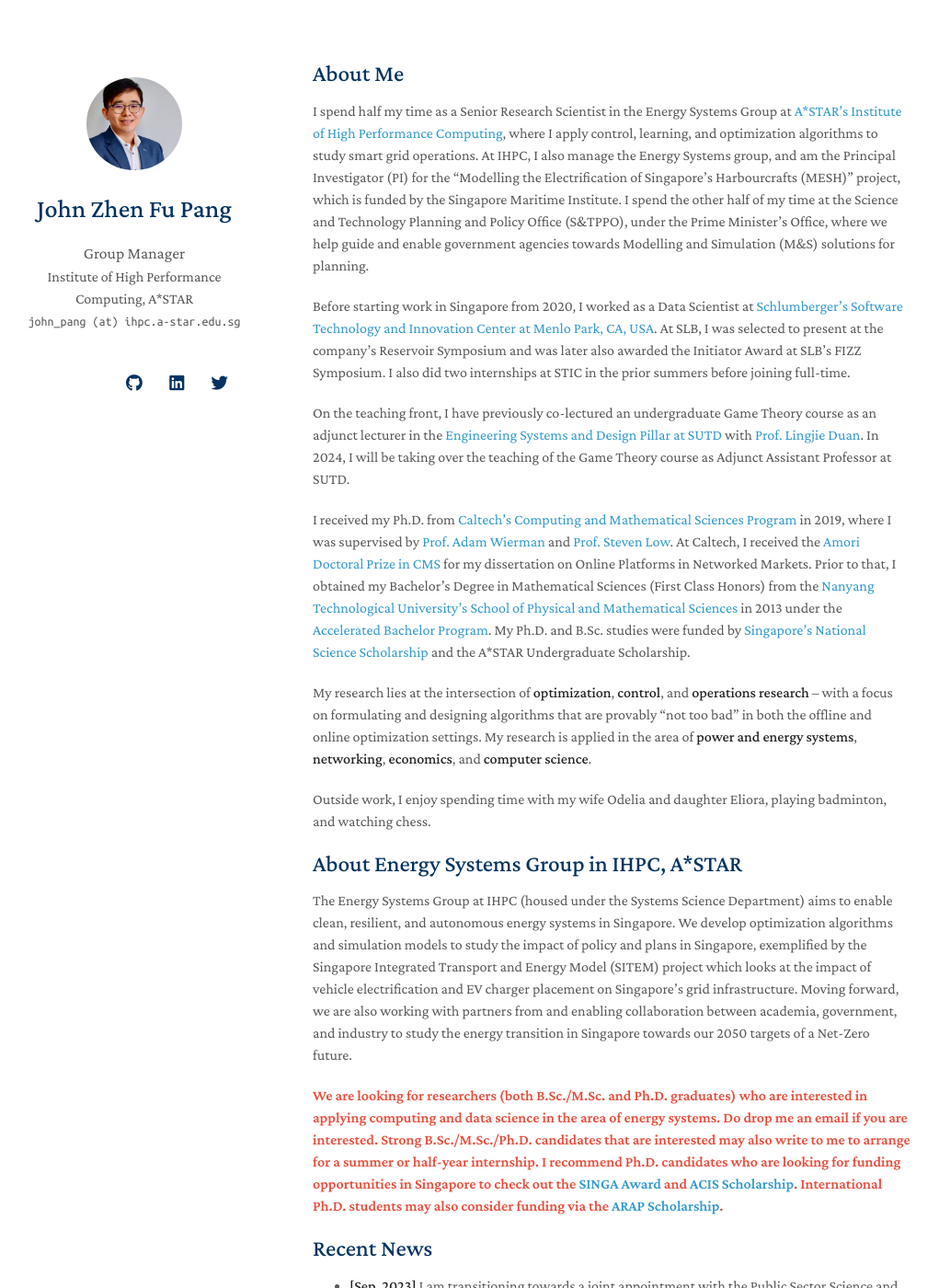
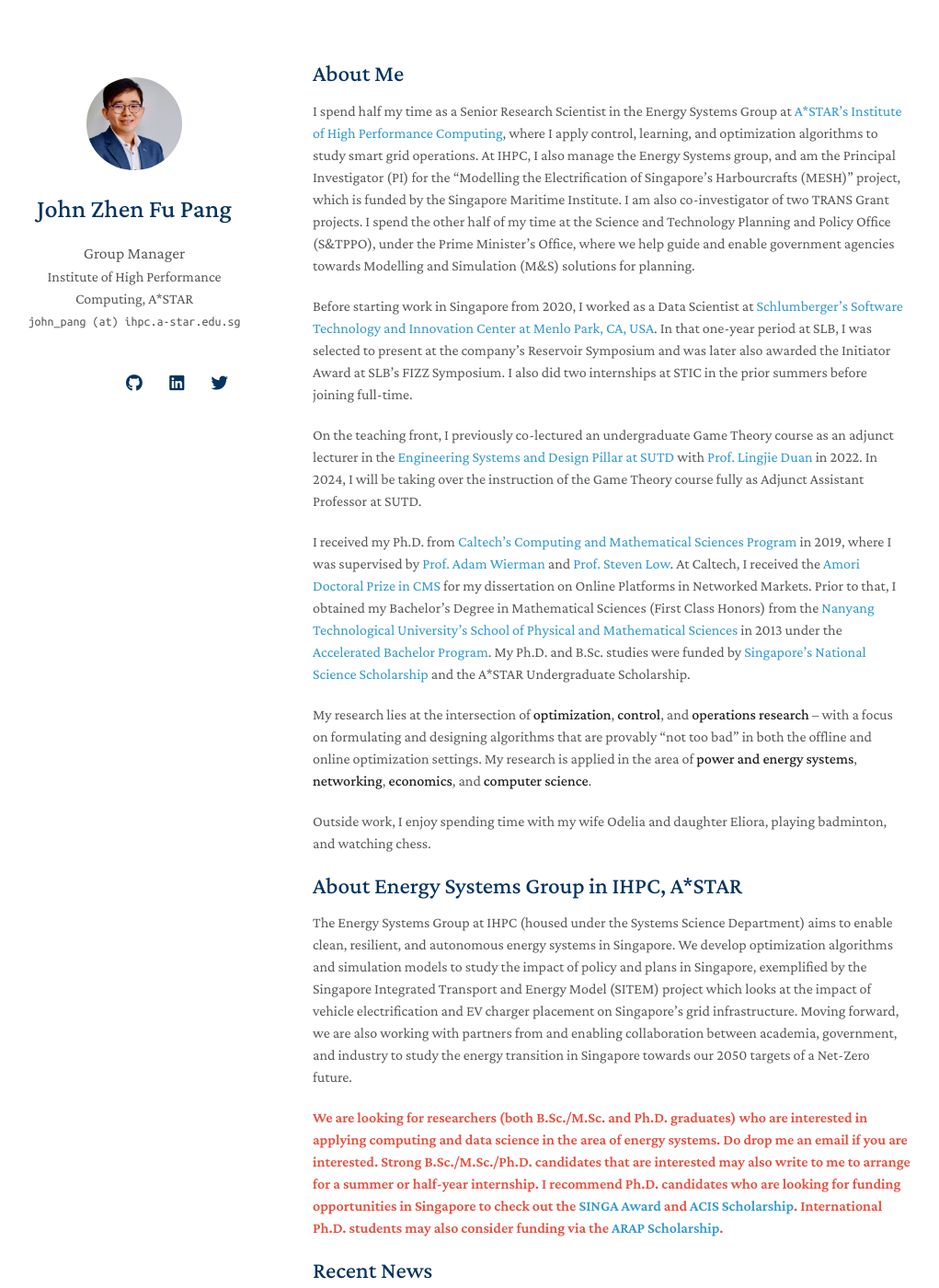
Before and after one commit to j-pang/j-pang.github.io, a Jekyll site: the page built from index.md, in a window 1280 px wide and 1400 px high. Shown: the whole window at 92% size, without its empty margins (130-1151 px from the left). Built offline with Jekyll 4.4.1, drawn with Linux system fonts in a browser that asks for light colours; nearby versions of some CDN libraries; a style sheet for code colours, icons or effects is not loaded; our own code applies the rules of GitHub Pages for plain Markdown files; some of the changed text lies outside the part shown.

Commit message:
Update index.md

```diff
--- a/index.md
+++ b/index.md
@@ -4,11 +4,11 @@ layout: homepage
 
 ## About Me
 
-I spend half my time as a Senior Research Scientist in the Energy Systems Group at [A\*STAR's Institute of High Performance Computing](https://www.a-star.edu.sg/ihpc), where I apply control, learning, and optimization algorithms to study smart grid operations. At IHPC, I also manage the Energy Systems group, and am the Principal Investigator (PI) for the "Modelling the Electrification of Singapore's Harbourcrafts (MESH)" project, which is funded by the Singapore Maritime Institute. I spend the other half of my time at the Science and Technology Planning and Policy Office (S&TPPO), under the Prime Minister's Office, where we help guide and enable government agencies towards Modelling and Simulation (M&S) solutions for planning.
+I spend half my time as a Senior Research Scientist in the Energy Systems Group at [A\*STAR's Institute of High Performance Computing](https://www.a-star.edu.sg/ihpc), where I apply control, learning, and optimization algorithms to study smart grid operations. At IHPC, I also manage the Energy Systems group, and am the Principal Investigator (PI) for the "Modelling the Electrification of Singapore's Harbourcrafts (MESH)" project, which is funded by the Singapore Maritime Institute. I am also co-investigator of two TRANS Grant projects. I spend the other half of my time at the Science and Technology Planning and Policy Office (S&TPPO), under the Prime Minister's Office, where we help guide and enable government agencies towards Modelling and Simulation (M&S) solutions for planning.
 
-Before starting work in Singapore from 2020, I worked as a Data Scientist at [Schlumberger's Software Technology and Innovation Center at Menlo Park, CA, USA](https://www.slb.com/). At SLB, I was selected to present at the company's Reservoir Symposium and was later also awarded the Initiator Award at SLB's FIZZ Symposium. I also did two internships at STIC in the prior summers before joining full-time.
+Before starting work in Singapore from 2020, I worked as a Data Scientist at [Schlumberger's Software Technology and Innovation Center at Menlo Park, CA, USA](https://www.slb.com/). In that one-year period at SLB, I was selected to present at the company's Reservoir Symposium and was later also awarded the Initiator Award at SLB's FIZZ Symposium. I also did two internships at STIC in the prior summers before joining full-time.
 
-On the teaching front, I have previously co-lectured an undergraduate Game Theory course as an adjunct lecturer in the [Engineering Systems and Design Pillar at SUTD](https://esd.sutd.edu.sg/) with [Prof. Lingjie Duan](https://esd.sutd.edu.sg/people/faculty/lingjie-duan). In 2024, I will be taking over the teaching of the Game Theory course as Adjunct Assistant Professor at SUTD.
+On the teaching front, I previously co-lectured an undergraduate Game Theory course as an adjunct lecturer in the [Engineering Systems and Design Pillar at SUTD](https://esd.sutd.edu.sg/) with [Prof. Lingjie Duan](https://esd.sutd.edu.sg/people/faculty/lingjie-duan) in 2022. In 2024, I will be taking over the instruction of the Game Theory course fully as Adjunct Assistant Professor at SUTD.
 
 I received my Ph.D. from [Caltech's Computing and Mathematical Sciences Program](https://www.cms.caltech.edu/) in 2019, where I was supervised by [Prof. Adam Wierman](https://adamwierman.com/) and [Prof. Steven Low](http://netlab.caltech.edu/). At Caltech, I received the [Amori Doctoral Prize in CMS](https://www.cms.caltech.edu/academics/honors) for my dissertation on Online Platforms in Networked Markets. Prior to that, I obtained my Bachelor's Degree in Mathematical Sciences (First Class Honors) from the [Nanyang Technological University's School of Physical and Mathematical Sciences](https://www.ntu.edu.sg/spms) in 2013 under the [Accelerated Bachelor Program](https://www.ntu.edu.sg/cee/current-students/undergraduate/accelerated-bachelor-programme-(abp)). My Ph.D. and B.Sc. studies were funded by [Singapore's National Science Scholarship](https://www.a-star.edu.sg/Scholarships/for-graduate-studies/national-science-scholarship-phd) and the A\*STAR Undergraduate Scholarship.
 
@@ -24,6 +24,8 @@ The Energy Systems Group at IHPC (housed under the Systems Science Department) a
 
 ## Recent News
 
+- **[Jan. 2024]** I will be lecturing [40.316 Game Theory](https://esd.sutd.edu.sg/courses/40316-game-theory/) at [Singapore University of Technology and Design](https://www.sutd.edu.sg/) as Adjunct Assistant Professor.
+- **[Jan. 2024]** Funding for the second phase of the Centre for Energy and Emissions Modelling (CE2M) has been approved. Our group is the key contributor to help improve long term power sector decarbonisation planning. CE2M was previously featured on this [EMA Media Release](https://www.spgroup.com.sg/about-us/media-resources/news-and-media-releases/Leveraging-Digital-Solutions-to-Future-Proof-Singapore-s-Energy-Grid)
 - **[Sep. 2023]** I am transitioning towards a joint appointment with the Public Sector Science and Technology Planning and Policy Office (S&TPPO), under the Prime Minister's Office (PMO). I will be working on developing a Modelling and Simulation Capability Center in the area of energy, emissions, environment and sustainability (CE3S).
 - **[Jul. 2023]** The SITEM project contributed towards the One Public Service Award, part of the Public Service Transformation Awards, handed out during 2023's Public Service Week. See more in this [A*STAR LinkedIn Post](https://www.linkedin.com/posts/astarsg_facesofastar-psw2023-activity-7082282023930757120-NAEO?utm_source=share&utm_medium=member_desktop).
 - **[Jun. 2023]** I will be speaking on the Sustainability Panel "Can AI Shape the Path to a More Sustainable Future?" at [TechXLR8 Asia](https://asiatechxsg.com/techxlr8asia/) on 9th June 2023!
```
